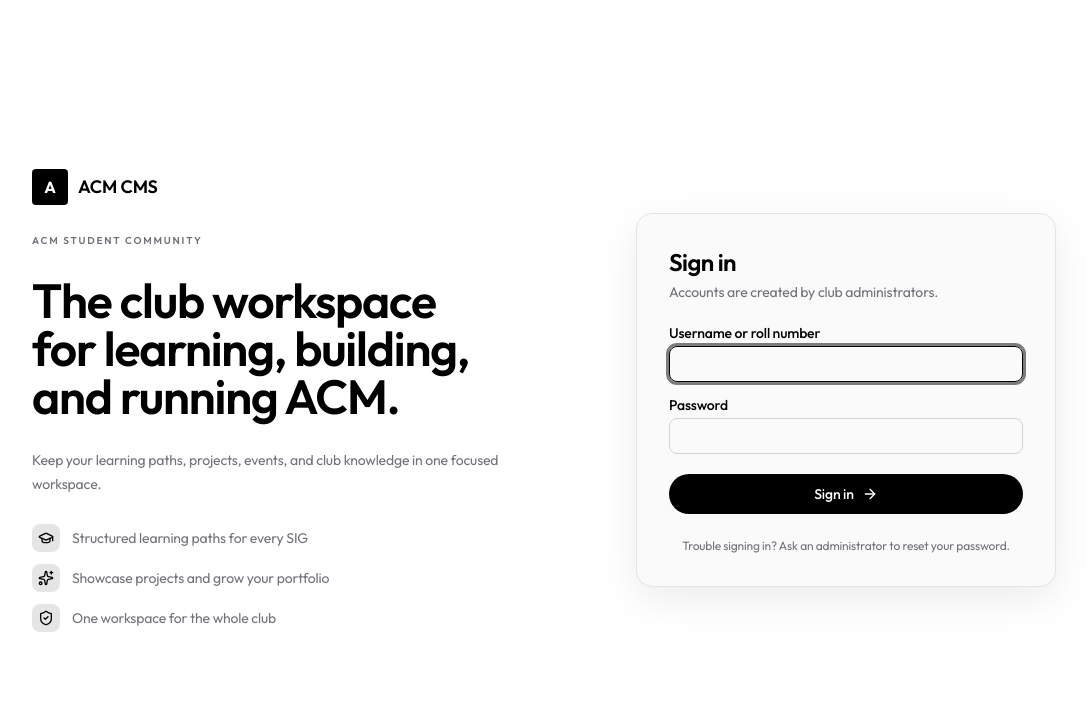
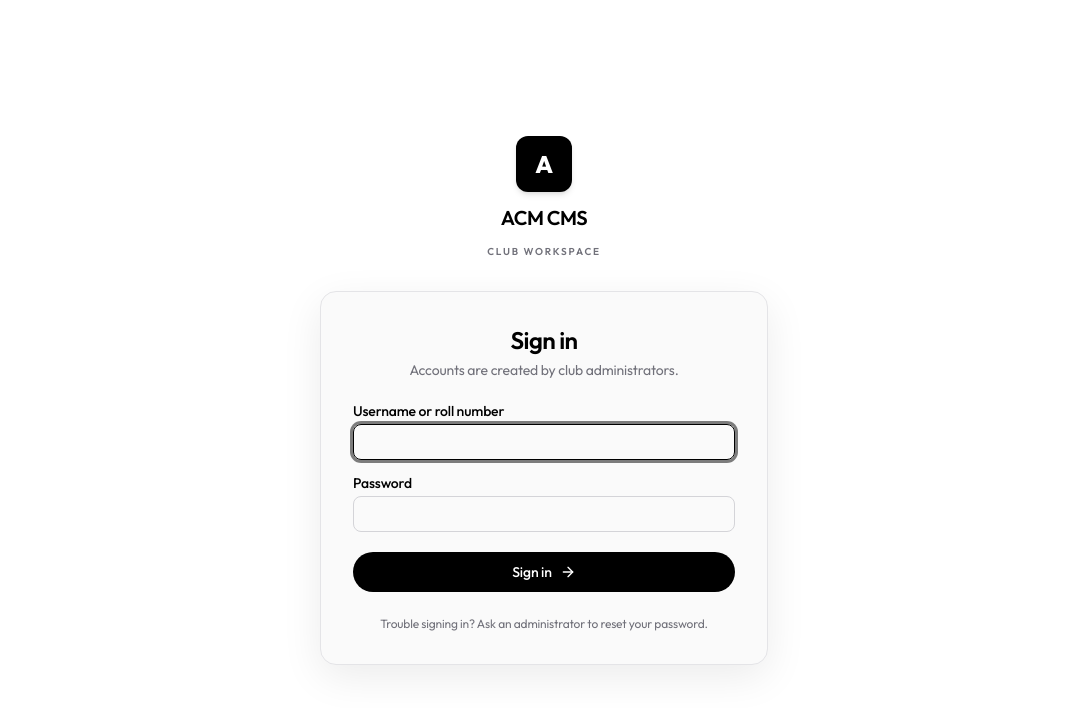
Before and after one commit to ACM-Amrita-Amritapuri/CMS-Frontend, a React (Vite) app: page /login in a window 1280 px wide. Shown: the top 708 px of the page, without its empty margins (96-1183 px from the left). Built offline with nearby package versions, Linux system fonts and the light colour scheme.

Commit message:
login: remove marketing hero; center sign-in with ACM CMS branding; clean institutional layout

```diff
--- a/src/pages/LoginPage.tsx
+++ b/src/pages/LoginPage.tsx
@@ -1,7 +1,7 @@
 import { useState } from "react";
 import { Link, useNavigate } from "react-router-dom";
 import { useForm } from "react-hook-form";
-import { ArrowRightIcon, GraduationCapIcon, Loader2Icon, ShieldCheckIcon, SparklesIcon } from "lucide-react";
+import { ArrowRightIcon, Loader2Icon } from "lucide-react";
 import { z } from "zod";
 
 import { login } from "@/lib/api/auth";
@@ -19,12 +19,6 @@ const loginSchema = z.object({
 
 type LoginForm = z.infer<typeof loginSchema>;
 
-const highlights = [
-  { icon: GraduationCapIcon, text: "Structured learning paths for every SIG" },
-  { icon: SparklesIcon, text: "Showcase projects and grow your portfolio" },
-  { icon: ShieldCheckIcon, text: "One workspace for the whole club" },
-];
-
 export default function LoginPage() {
   useDocumentTitle("Login");
   const navigate = useNavigate();
@@ -37,7 +31,6 @@ export default function LoginPage() {
       form.setError(field as keyof LoginForm, { message }),
     );
     if (!data) return;
-
     return login(data).then(
       (response) => {
         sessionStore.setSession(response.user, response.access_token);
@@ -48,9 +41,7 @@ export default function LoginPage() {
       },
       (error: unknown) => {
         setFormError(
-          error instanceof ApiError
-            ? error.message
-            : "Could not sign in. Please try again.",
+          error instanceof ApiError ? error.message : "Could not sign in. Please try again.",
         );
       },
     );
@@ -58,36 +49,18 @@ export default function LoginPage() {
 
   return (
     <div className="flex min-h-svh items-center justify-center bg-background px-4 py-8 sm:px-6">
-      <div className="relative grid w-full max-w-5xl gap-10 lg:grid-cols-[minmax(0,1fr)_420px] lg:items-center lg:gap-20">
-        <section className="hidden flex-col gap-7 lg:flex">
-          <Brand />
-          <p className="text-muted-foreground text-[10px] font-semibold uppercase tracking-[0.18em]">
-            ACM student community
-          </p>
-          <h1 className="max-w-xl text-4xl font-semibold tracking-tight text-balance xl:text-5xl">
-            The club workspace for learning, building, and running ACM.
-          </h1>
-          <p className="text-muted-foreground max-w-lg text-sm leading-6">
-            Keep your learning paths, projects, events, and club knowledge in one focused workspace.
-          </p>
-          <ul className="flex flex-col gap-3">
-            {highlights.map(({ icon: Icon, text }) => (
-              <li key={text} className="text-muted-foreground flex items-center gap-3 text-sm">
-                <span className="bg-primary/10 text-primary flex size-7 items-center justify-center rounded-lg">
-                  <Icon className="size-4" />
-                </span>
-                {text}
-              </li>
-            ))}
-          </ul>
-        </section>
+      <div className="flex w-full max-w-md flex-col items-center gap-8">
+        <Link to="/login" className="flex flex-col items-center gap-3 font-semibold">
+          <span className="bg-primary text-primary-foreground flex size-14 items-center justify-center rounded-xl text-2xl font-extrabold shadow-md">
+            A
+          </span>
+          <span className="text-xl tracking-tight">ACM CMS</span>
+          <span className="text-[10px] font-semibold uppercase tracking-[0.18em] text-muted-foreground">Club workspace</span>
+        </Link>
 
-        <section className="bg-card rounded-2xl border p-6 shadow-[0_12px_40px_rgba(0,0,0,0.08)] sm:p-8 dark:shadow-[0_16px_48px_rgba(0,0,0,0.35)]">
-          <div className="mb-6 lg:hidden">
-            <Brand />
-          </div>
-          <h2 className="text-2xl font-semibold tracking-tight">Sign in</h2>
-          <p className="text-muted-foreground mt-1 text-sm">
+        <section className="w-full rounded-2xl border bg-card p-6 shadow-[0_12px_40px_rgba(0,0,0,0.08)] dark:shadow-[0_16px_48px_rgba(0,0,0,0.35)] sm:p-8">
+          <h2 className="text-center text-2xl font-semibold tracking-tight">Sign in</h2>
+          <p className="text-muted-foreground mt-1 text-center text-sm">
             Accounts are created by club administrators.
           </p>
 
@@ -131,14 +104,3 @@ export default function LoginPage() {
     </div>
   );
 }
-
-function Brand() {
-  return (
-    <Link to="/login" className="flex items-center gap-2.5 font-semibold">
-      <span className="bg-primary text-primary-foreground flex size-9 items-center justify-center rounded text-base font-bold">
-        A
-      </span>
-      <span className="text-lg">ACM CMS</span>
-    </Link>
-  );
-}
```
